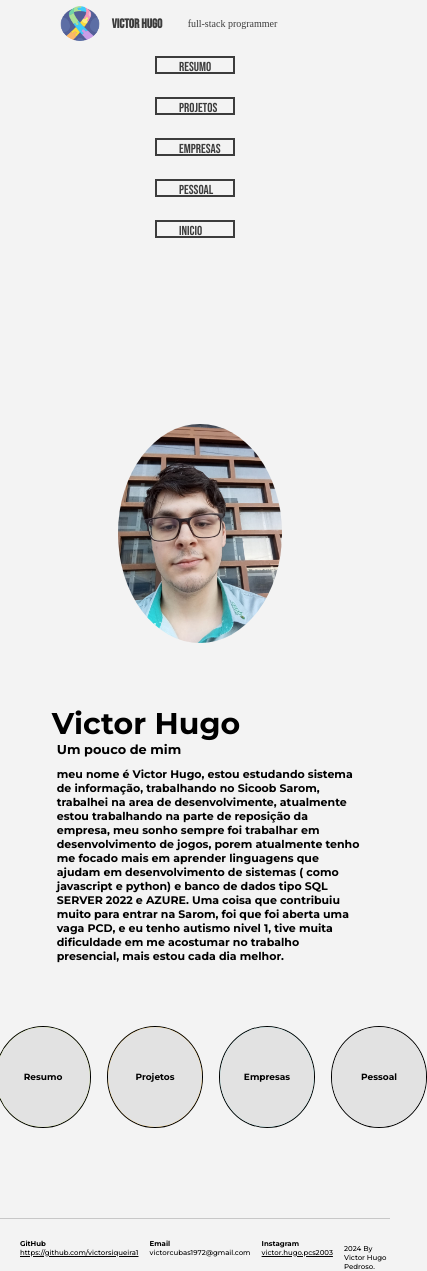
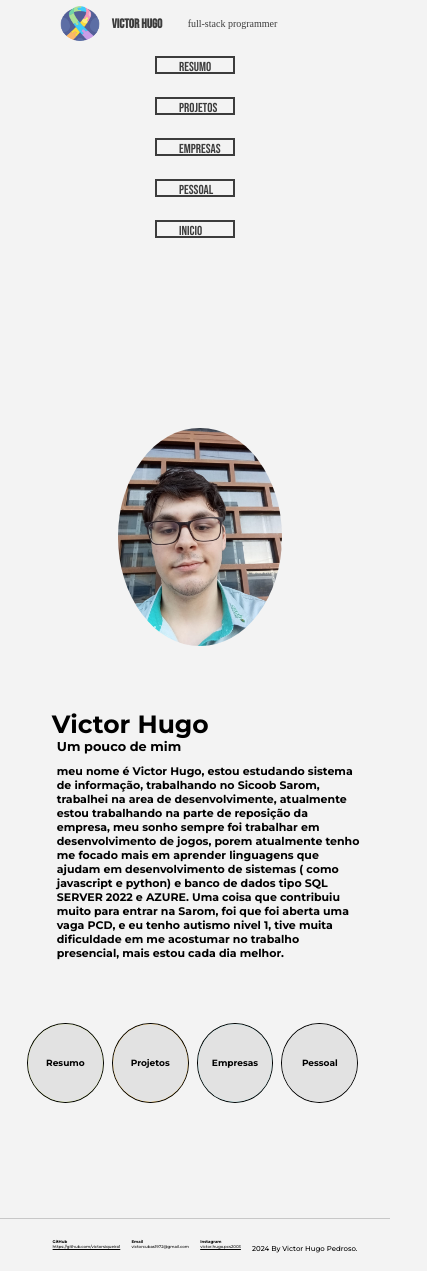
Before and after one commit to victorsiqueira1/trabalhoEscolar, a Vue app: page / in a window 390 px wide. Shown: the whole page, 427 px wide, since content can reach past the window. Built offline with nearby package versions, Linux system fonts and the light colour scheme; a web font is replaced by a local one.

Commit message:
arrumando inicio no celular

```diff
--- a/src/App.vue
+++ b/src/App.vue
@@ -520,7 +520,7 @@ const fim = ref(false)
   }
   .links {
     margin-top: 7px;
-   font-size: 7px;
+   font-size: 4px;
   }
 
   .parteAbaixo {
--- a/src/views/Meio.vue
+++ b/src/views/Meio.vue
@@ -375,8 +375,8 @@ onMounted(() => {
 }
 @media screen and (min-width: 320px) and (max-width: 609px) {
   .umaBola {
-    width: 6rem;
-    height: 12vh;
+    width: 4.8rem;
+    height: 9.5vh;
     border-radius: 100%;
     border: 1px black solid;
     background-color: none !important;
@@ -423,10 +423,10 @@ onMounted(() => {
     font-size: 7px !;
   }
   .quatroBola {
-    width: 25rem;
+    width: 21rem;
     height: 5vh;
     display: flex;
-    gap: 7rem;
+    gap: 5.3rem;
 
     background-color: none;
   }
@@ -437,7 +437,7 @@ onMounted(() => {
     font-style: normal;
   }
   .letraGrande {
-    font-size: 30px;
+    font-size: 25px;
     margin-left: 10px;
   }
   .resumo {
```
